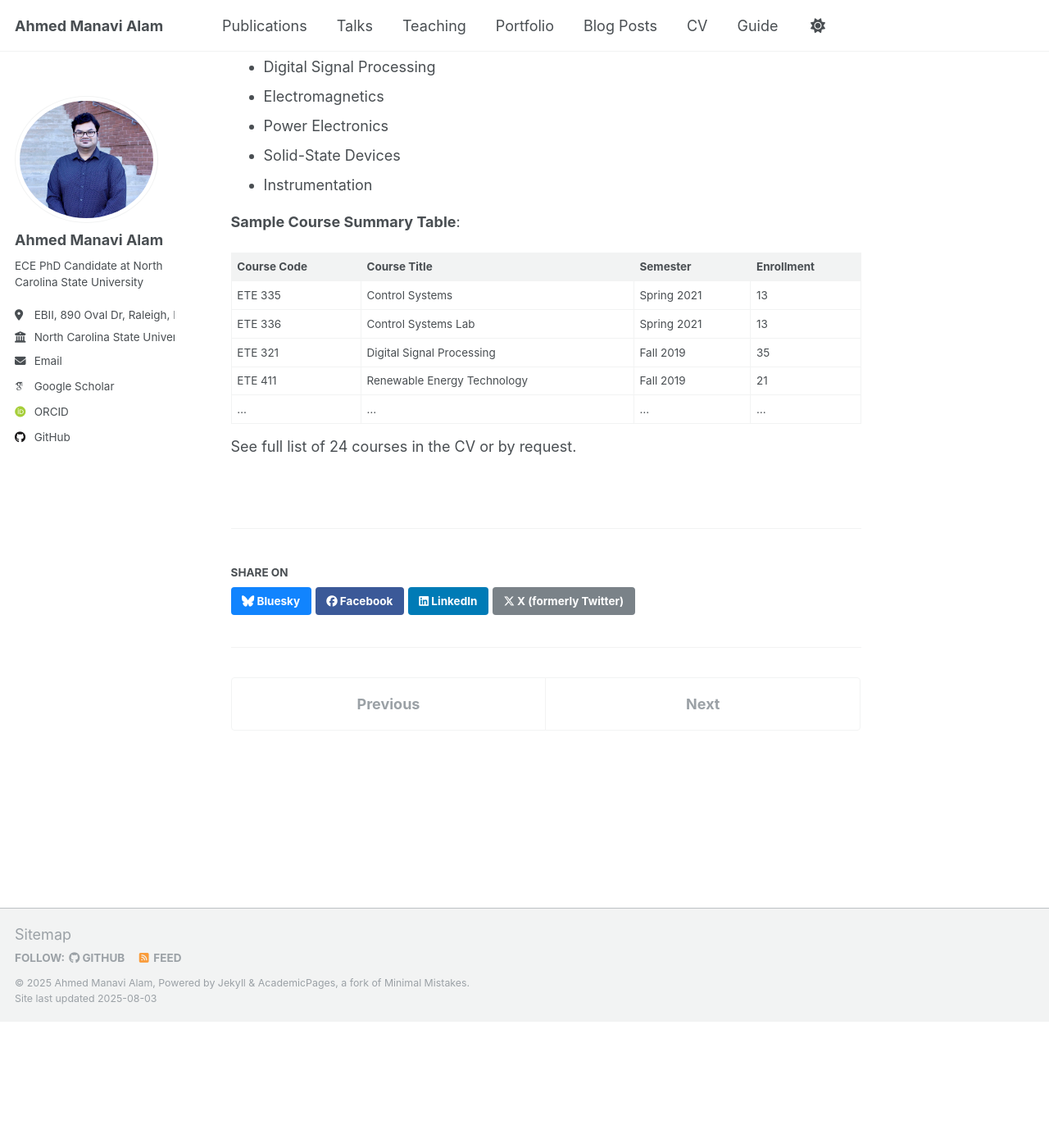
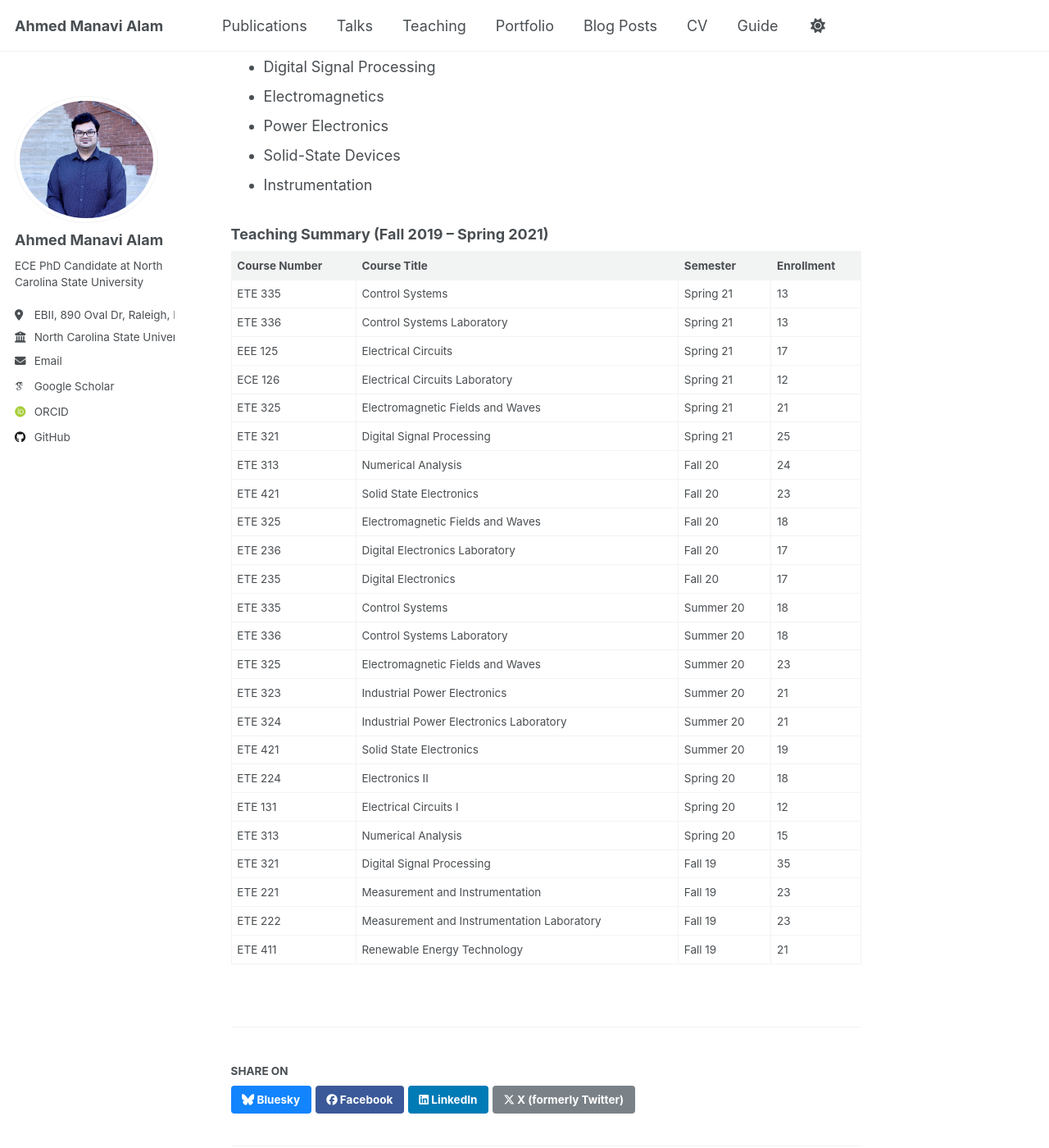
Before and after one commit to ahmed-manavi/ahmed-manavi.github.io, a Jekyll site: the page built from _teaching/2021-05-01-diu-summary.md, in a window 1280 px wide and 1400 px high, scrolled down 318 px. Shown: the whole window at 82% size. Built offline with Jekyll 4.4.1, drawn with Linux system fonts in a browser that asks for light colours; some web fonts are replaced; before the commit the page ends 1564 px from its top, so only the background shows below that.

Commit message:
Update 2021-05-01-diu-summary.md

```diff
--- a/_teaching/2021-05-01-diu-summary.md
+++ b/_teaching/2021-05-01-diu-summary.md
@@ -17,14 +17,31 @@ Between Fall 2019 and Spring 2021 at Daffodil International University (DIU), I
 - Solid-State Devices
 - Instrumentation
 
-**Sample Course Summary Table**:
+### Teaching Summary (Fall 2019 – Spring 2021)
 
-| Course Code | Course Title                          | Semester     | Enrollment |
-|-------------|----------------------------------------|--------------|------------|
-| ETE 335     | Control Systems                        | Spring 2021  | 13         |
-| ETE 336     | Control Systems Lab                    | Spring 2021  | 13         |
-| ETE 321     | Digital Signal Processing              | Fall 2019    | 35         |
-| ETE 411     | Renewable Energy Technology            | Fall 2019    | 21         |
-| ...         | ...                                    | ...          | ...        |
-
-See full list of 24 courses in the CV or by request.
+| Course Number | Course Title                              | Semester   | Enrollment |
+|---------------|--------------------------------------------|------------|------------|
+| ETE 335       | Control Systems                            | Spring 21  | 13         |
+| ETE 336       | Control Systems Laboratory                 | Spring 21  | 13         |
+| EEE 125       | Electrical Circuits                        | Spring 21  | 17         |
+| ECE 126       | Electrical Circuits Laboratory             | Spring 21  | 12         |
+| ETE 325       | Electromagnetic Fields and Waves           | Spring 21  | 21         |
+| ETE 321       | Digital Signal Processing                  | Spring 21  | 25         |
+| ETE 313       | Numerical Analysis                         | Fall 20    | 24         |
+| ETE 421       | Solid State Electronics                    | Fall 20    | 23         |
+| ETE 325       | Electromagnetic Fields and Waves           | Fall 20    | 18         |
+| ETE 236       | Digital Electronics Laboratory             | Fall 20    | 17         |
+| ETE 235       | Digital Electronics                        | Fall 20    | 17         |
+| ETE 335       | Control Systems                            | Summer 20  | 18         |
+| ETE 336       | Control Systems Laboratory                 | Summer 20  | 18         |
+| ETE 325       | Electromagnetic Fields and Waves           | Summer 20  | 23         |
+| ETE 323       | Industrial Power Electronics               | Summer 20  | 21         |
+| ETE 324       | Industrial Power Electronics Laboratory    | Summer 20  | 21         |
+| ETE 421       | Solid State Electronics                    | Summer 20  | 19         |
+| ETE 224       | Electronics II                             | Spring 20  | 18         |
+| ETE 131       | Electrical Circuits I                      | Spring 20  | 12         |
+| ETE 313       | Numerical Analysis                         | Spring 20  | 15         |
+| ETE 321       | Digital Signal Processing                  | Fall 19    | 35         |
+| ETE 221       | Measurement and Instrumentation            | Fall 19    | 23         |
+| ETE 222       | Measurement and Instrumentation Laboratory | Fall 19    | 23         |
+| ETE 411       | Renewable Energy Technology                | Fall 19    | 21         |
```
